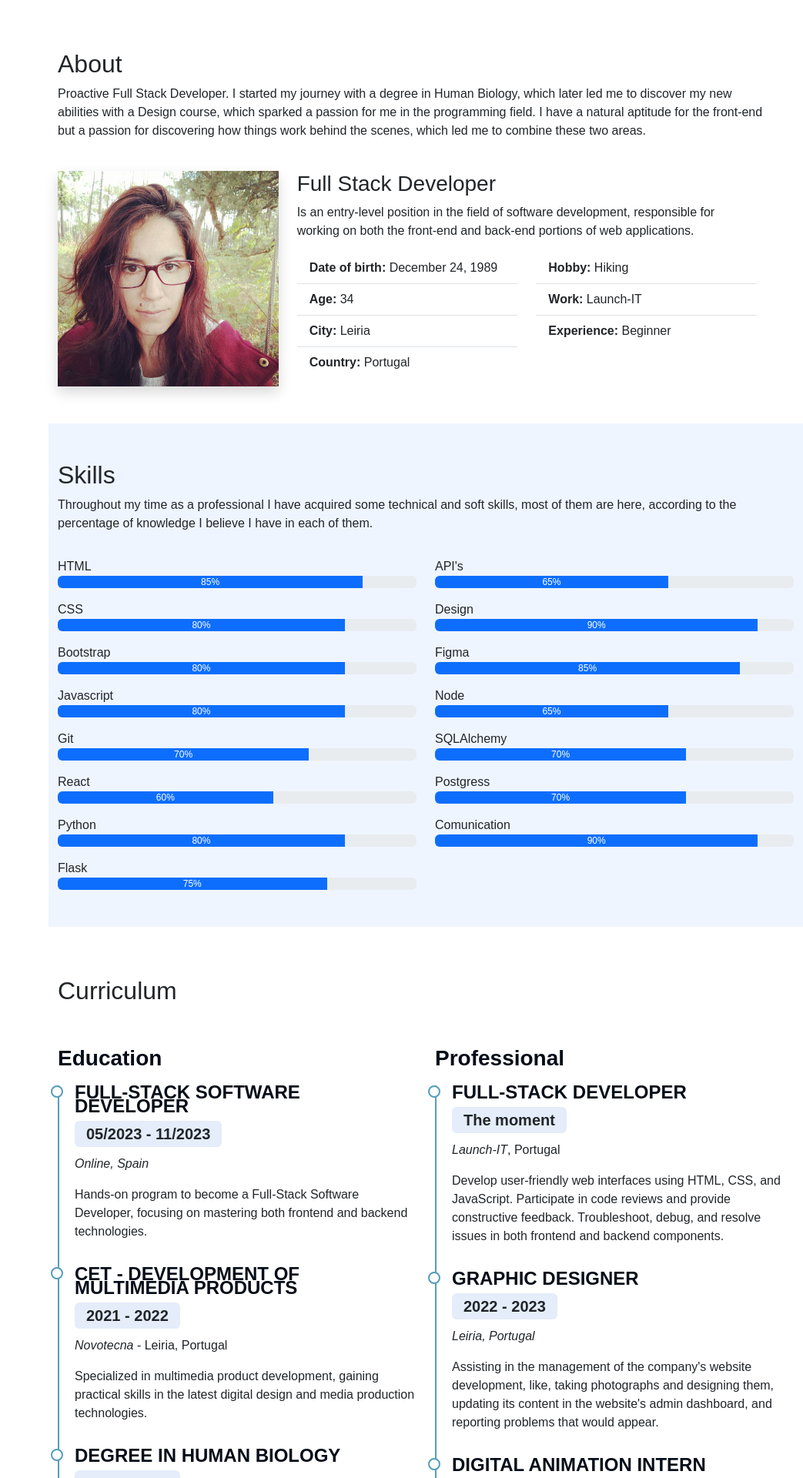
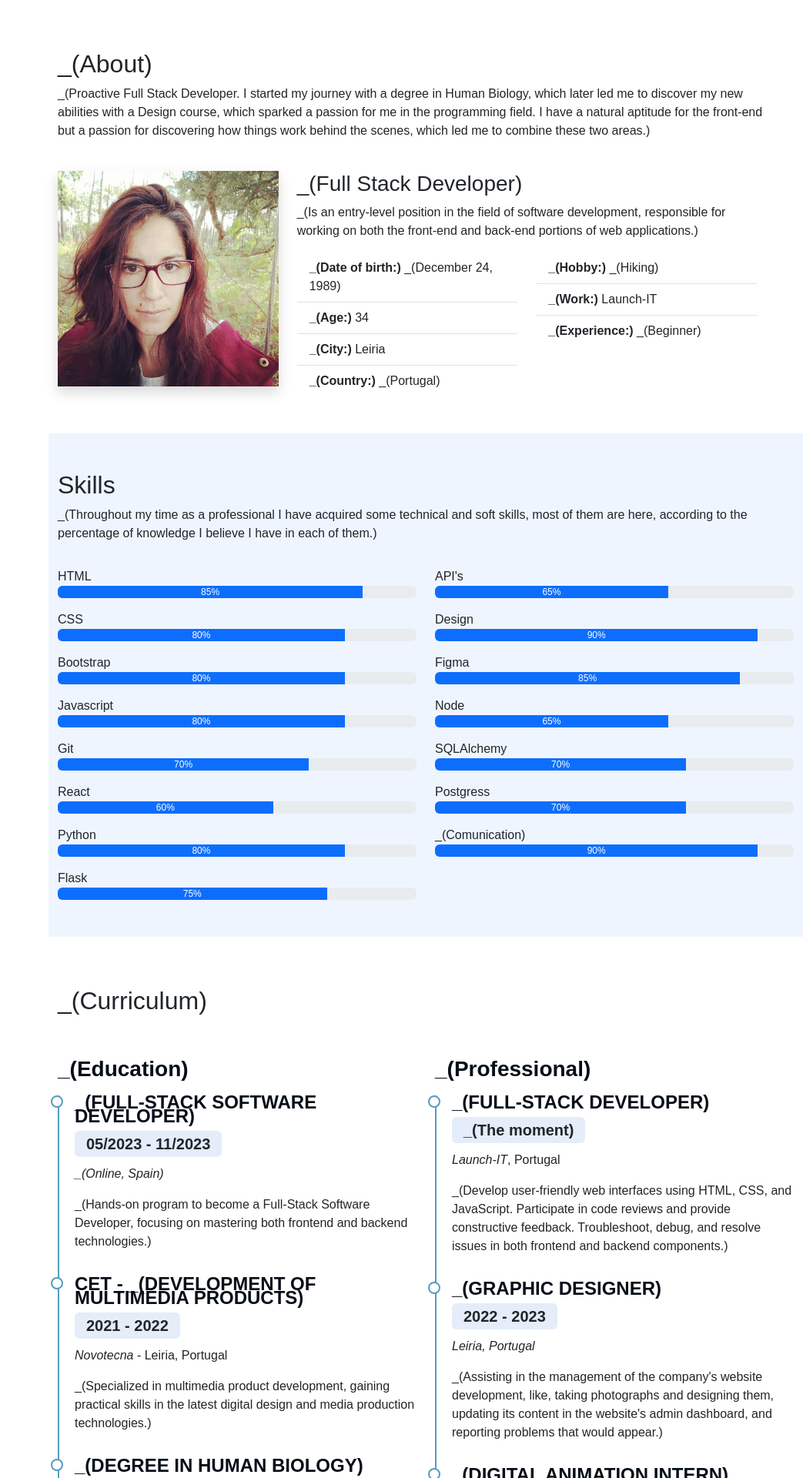
Before and after one commit to Placito/My_Portfolio, a Python web app: template templates/index.html in a window 1280 px wide. Shown: the part 800-2720 px from the top of the page at 77% size, without its empty margins (237-1280 px from the left). Run offline with Jinja, Linux system fonts and the light colour scheme; the template is opened without the code that fills it, so the values that code supplies are empty; some libraries are stand-ins or nearby versions.

Commit message:
starting add trasnlator

```diff
--- /dev/null
+++ b/babel.cfg
@@ -0,0 +1,2 @@
+[python: app/**.py]
+[jinja2: app/templates/**.html]
--- a/templates/index.html
+++ b/templates/index.html
@@ -32,22 +32,22 @@
         <nav id="nvbar" class="nav-menu">
             <ul class="nav flex-column">
                 <li class="nav-item">
-                  <a class="nav-link active" aria-current="page" href="#home"><i class="bi bi-house"></i> Home</a>
+                  <a class="nav-link active" aria-current="page" href="#home"><i class="bi bi-house"></i> _(Home)</a>
                 </li>
                 <li class="nav-item">
-                  <a class="nav-link" href="#about"><i class="bi bi-person"></i> About</a>
+                  <a class="nav-link" href="#about"><i class="bi bi-person"></i> _(About)</a>
                 </li>
                 <li class="nav-item">
-                  <a class="nav-link" href="#skills"><i class="bi bi-list-check"></i> Skills</a>
+                  <a class="nav-link" href="#skills"><i class="bi bi-list-check"></i> _(Skills)</a>
                 </li>
                 <li class="nav-item">
-                    <a class="nav-link" href="#curriculum"><i class="bi bi-file-earmark"></i> Curriculum</a>
+                    <a class="nav-link" href="#curriculum"><i class="bi bi-file-earmark"></i> _(Curriculum)</a>
                 </li>
                 <li class="nav-item">
-                    <a class="nav-link" href="#portfolio"><i class="bi bi-collection"></i> Portfolio</a>
+                    <a class="nav-link" href="#portfolio"><i class="bi bi-collection"></i> _(Portfolio)</a>
                 </li>
                 <li class="nav-item">
-                    <a class="nav-link" href="#contact"><i class="bi bi-envelope"></i> Contact</a>
+                    <a class="nav-link" href="#contact"><i class="bi bi-envelope"></i> _(Contact)</a>
                 </li>
             </ul>
         </nav>
@@ -56,17 +56,17 @@
         <section id="home" class="row home m-0 p-0">
             <div class="col-md-5 d-flex justify-content-center align-itens-center flex-column">
                 <h2 class="text-shadow">Mariana Plácito</h2>
-                <span id="subtitle" class="text-shadow">Full Stack Developer</span>
+                <span id="subtitle" class="text-shadow">_(Full Stack Developer)</span>
             </div>
         </section>
         <section id="about" class="container mt-5 about">
             <div class="row w-100">
                 <div class="col-md-12" data-anime="down">
-                    <h2 class="pt-3">About</h2>
+                    <h2 class="pt-3">_(About)</h2>
                     <p>
-                        Proactive Full Stack Developer. I started my journey with a degree in Human Biology, which later led me to discover my new abilities with a Design course,
+                        _(Proactive Full Stack Developer. I started my journey with a degree in Human Biology, which later led me to discover my new abilities with a Design course,
                         which sparked a passion for me in the programming field.
-                        I have a natural aptitude for the front-end but a passion for discovering how things work behind the scenes, which led me to combine these two areas.
+                        I have a natural aptitude for the front-end but a passion for discovering how things work behind the scenes, which led me to combine these two areas.)
                     </p>
                 </div>
                 <div class="row mt-4">
@@ -74,22 +74,22 @@
                         <img class="img-fluid shadow" data-anime="left" src="../static/img/perfil.jpg" alt="foto da Mariana">
                     </div>
                     <div class="col-md-8" data-anime="right">
-                        <h3>Full Stack Developer</h3>
-                        <p>Is an entry-level position in the field of software development, responsible for working on both the front-end and back-end portions of web applications.</p>
+                        <h3>_(Full Stack Developer)</h3>
+                        <p>_(Is an entry-level position in the field of software development, responsible for working on both the front-end and back-end portions of web applications.)</p>
                         <div class="row">
                             <div class="col-md-6">
                                 <ul class="list-group list-group-flush">
-                                    <li class="list-group-item"><strong>Date of birth:</strong> December 24, 1989</li>
-                                    <li class="list-group-item"><strong>Age:</strong> 34</li>
-                                    <li class="list-group-item"><strong>City:</strong> Leiria</li>
-                                    <li class="list-group-item"><strong>Country:</strong> Portugal</li>
+                                    <li class="list-group-item"><strong>_(Date of birth:)</strong> _(December 24, 1989)</li>
+                                    <li class="list-group-item"><strong>_(Age:)</strong> 34</li>
+                                    <li class="list-group-item"><strong>_(City:)</strong> Leiria</li>
+                                    <li class="list-group-item"><strong>_(Country:)</strong> _(Portugal)</li>
                                 </ul>
                             </div>
                             <div class="col-md-6">
                                 <ul class="list-group list-group-flush ">
-                                    <li class="list-group-item"><strong>Hobby:</strong> Hiking</li>
-                                    <li class="list-group-item"><strong>Work:</strong><a href="https://launch-it.eu/en/" target="_blank" class="fw-lighter text-decoration-none link-dark"> Launch-IT</a></li>
-                                    <li class="list-group-item"><strong>Experience:</strong> Beginner</li>
+                                    <li class="list-group-item"><strong>_(Hobby:)</strong> _(Hiking)</li>
+                                    <li class="list-group-item"><strong>_(Work:)</strong><a href="https://launch-it.eu/en/" target="_blank" class="fw-lighter text-decoration-none link-dark"> Launch-IT</a></li>
+                                    <li class="list-group-item"><strong>_(Experience:)</strong> _(Beginner)</li>
                                 </ul>
                             </div>
                         </div>
@@ -101,7 +101,7 @@
         <section class="mt-5 section-bg" id="skills">
             <div class="container pb-5">
                 <h2 class="pt-5">Skills</h2>
-                <p>Throughout my time as a professional I have acquired some technical and soft skills, most of them are here, according to the percentage of knowledge I believe I have in each of them.</p>
+                <p>_(Throughout my time as a professional I have acquired some technical and soft skills, most of them are here, according to the percentage of knowledge I believe I have in each of them.)</p>
                 <div class="row">
                     <div class="col-md-6">
                         <p class="mt-3 mb-0">HTML</p>
@@ -162,7 +162,7 @@
                         <div class="progress">
                             <div class="progress-bar" role="progressbar" aria-valuenow="70" aria-valuemin="0" aria-valuemax="100" data-anime="right" style="width: 70%">70%</div>
                         </div>
-                        <p class="mt-3 mb-0">Comunication</p>
+                        <p class="mt-3 mb-0">_(Comunication)</p>
                         <div class="progress">
                             <div class="progress-bar" role="progressbar" aria-valuenow="90" aria-valuemin="0" aria-valuemax="100" data-anime="right" style="width: 90%">90%</div>
                         </div>
@@ -172,56 +172,55 @@
         </section>
         <section class="mt-5 cv" id="curriculum">
             <div class="container pb-5">
-                <h2 class="pt-3 pb-4">Curriculum</h2>
+                <h2 class="pt-3 pb-4">_(Curriculum)</h2>
                 <div class="row">
                     <div class="col-md-6">
-                        <h3 class="cv-title">Education</h3>
+                        <h3 class="cv-title">_(Education)</h3>
                         <div class="cv-item" data-anime="up">
-                            <h4>Full-Stack Software Developer</h4>
+                            <h4>_(Full-Stack Software Developer)</h4>
                             <h5>05/2023 - 11/2023</h5>
-                            <p><em>Online, Spain</em></p>
-                            <p>Hands-on program to become a Full-Stack Software Developer, focusing on mastering both frontend and backend technologies.</p>
+                            <p><em>_(Online, Spain)</em></p>
+                            <p>_(Hands-on program to become a Full-Stack Software Developer, focusing on mastering both frontend and backend technologies.)</p>
                         </div>
                         <div class="cv-item" data-anime="up">
-                            <h4>CET -
-                                Development of multimedia products</h4>
+                            <h4>CET - _(Development of multimedia products)</h4>
                             <h5>2021 - 2022</h5>
                             <p><em>Novotecna</em> - Leiria, Portugal</p>
-                            <p>Specialized in multimedia product development, gaining practical skills in the latest digital design and media production technologies.</p>
+                            <p>_(Specialized in multimedia product development, gaining practical skills in the latest digital design and media production technologies.)</p>
                         </div>
                         <div class="cv-item" data-anime="up">
-                            <h4>Degree in Human Biology</h4>
+                            <h4>_(Degree in Human Biology)</h4>
                             <h5>2009 - 2013</h5>
-                            <p><em>Évora University</em></p>
-                            <p>Completed a comprehensive study in Human Biology, acquiring a strong foundation in biological sciences and their application to human health and disease.</p>
+                            <p><em>_(Évora University)</em></p>
+                            <p>_(Completed a comprehensive study in Human Biology, acquiring a strong foundation in biological sciences and their application to human health and disease.)</p>
                         </div>
                     </div>
                     <div class="col-md-6">
-                        <h3 class="cv-title">Professional</h3>
+                        <h3 class="cv-title">_(Professional)</h3>
                         <div class="cv-item" data-anime="up">
-                            <h4>Full-Stack Developer</h4>
-                            <h5>The moment</h5>
+                            <h4>_(Full-Stack Developer)</h4>
+                            <h5>_(The moment)</h5>
                             <p><em>Launch-IT</em>, Portugal</p>
-                            <p>Develop user-friendly web interfaces using HTML, CSS, and JavaScript.
+                            <p>_(Develop user-friendly web interfaces using HTML, CSS, and JavaScript.
                                 Participate in code reviews and provide constructive feedback.
-                                Troubleshoot, debug, and resolve issues in both frontend and backend components.
+                                Troubleshoot, debug, and resolve issues in both frontend and backend components.)
                             </p>
                         </div>
                         <div class="cv-item" data-anime="up">
-                            <h4>Graphic designer</h4>
+                            <h4>_(Graphic designer)</h4>
                             <h5>2022 - 2023</h5>
                             <p><em>Leiria, Portugal</em></p>
-                            <p>Assisting in the management of the company's website
+                            <p>_(Assisting in the management of the company's website
                                 development, like, taking photographs and designing
                                 them, updating its content in the website's admin
-                                dashboard, and reporting problems that would appear.
+                                dashboard, and reporting problems that would appear.)
                                 </p>
                         </div>
                         <div class="cv-item" data-anime="up">
-                            <h4>Digital animation intern</h4>
+                            <h4>_(Digital animation intern)</h4>
                             <h5>12/2021- 03/2022</h5>
-                            <p><em>Online, Coimbra</em> - Portugal</p>
-                            <p>Role as creator of content, animations, web design and learning</p>
+                            <p><em>_(Online, Coimbra)</em> - _(Portugal)</p>
+                            <p>_(Role as creator of content, animations, web design and learning)</p>
                         </div>
                     </div>
                 </div>
```
Also changed, not shown: other parts of templates/index.html (+14 -14 lines), app.py (+18 -3 lines), translations/pt/LC_MESSAGES/messages.po (added), 1 other file.
